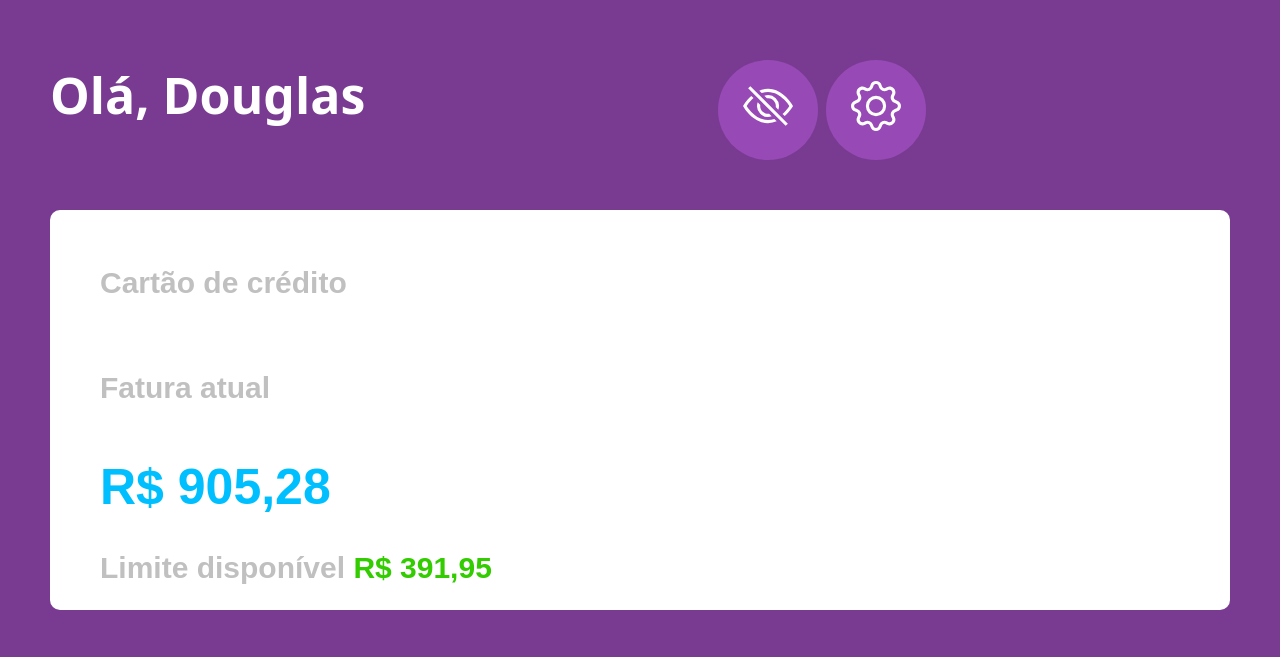
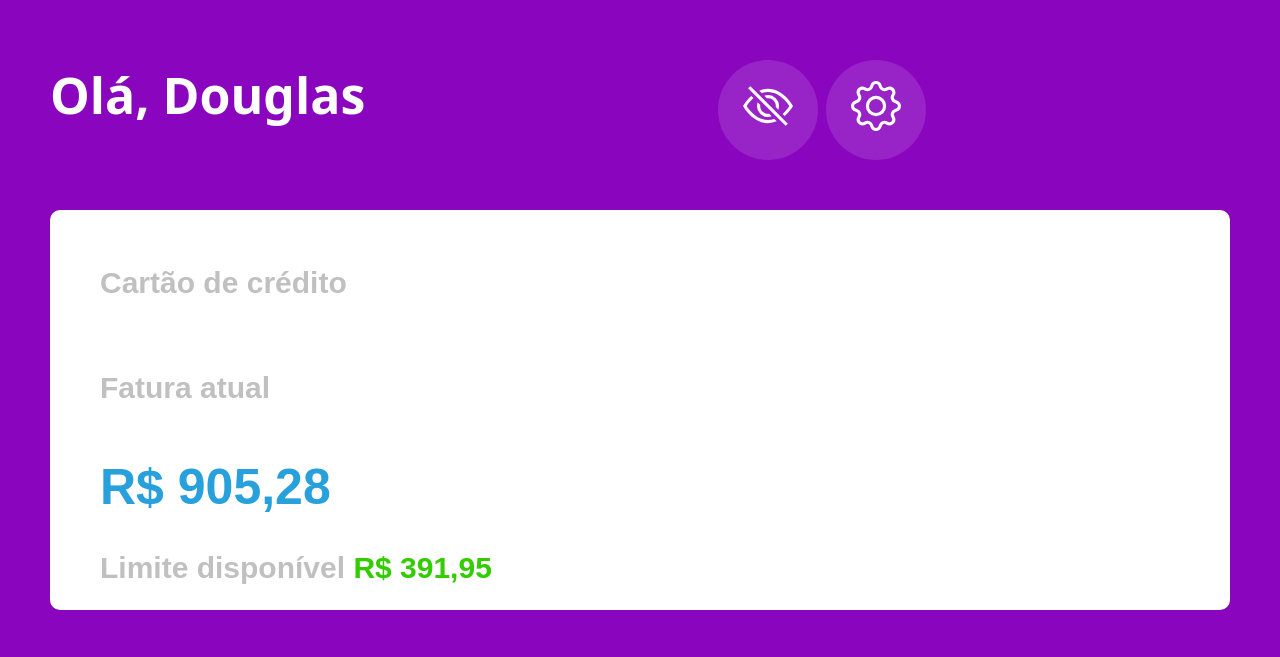
Before and after one commit to douglaslmts/Mobile, a plain HTML site: page index.html in a window 1280 px wide. Shown: the part 112-769 px from the top of the page. Drawn offline with nearby package versions, Linux system fonts and the light colour scheme.

Commit message:
Cores originais

```diff
--- a/css/style.css
+++ b/css/style.css
@@ -7,7 +7,7 @@
     height: 100px;
     border-radius: 100%;
     display:inline-block;
-    background-color:#974ab5;
+    background-color:#9824C7;
     text-align: center;
     padding-top: 20px;
     font-weight: lighter;
--- a/index.html
+++ b/index.html
@@ -7,7 +7,7 @@
     <link href="https://cdn.jsdelivr.net/npm/bootstrap@5.0.0-beta1/dist/css/bootstrap.min.css" rel="stylesheet" integrity="sha384-giJF6kkoqNQ00vy+HMDP7azOuL0xtbfIcaT9wjKHr8RbDVddVHyTfAAsrekwKmP1" crossorigin="anonymous">
     <link rel="stylesheet" href="css/style.css">
 </head>
-<body style="background-color:#793b91;">
+<body style="background-color:#8A05BE">
     <div id="div1">
         <div style="padding-top:20px;border:;width: 660px;height:100px;display: inline-block;font-size: 50px;">Olá, Douglas</div>
         <div id="divview">
@@ -26,7 +26,7 @@
        <div id="div2">
             <p style="font-family:'arial';color:silver;font-size:30px;padding-top:50px ;padding-left: 50px;">Cartão de crédito</p>
             <p style="font-family:'arial';color:silver;font-size:30px;padding-top:50px ;padding-left: 50px;">Fatura atual</p>
-            <p style="font-family:'arial';color:#00bfff;padding-left: 50px;padding-top:30px;font-size: 50px;">R$ 905,28</p>
+            <p style="font-family:'arial';color:#28A0DC;padding-left: 50px;padding-top:30px;font-size: 50px;">R$ 905,28</p>
             <p style="font-family:'arial';color:silver;font-size:30px;padding-left: 50px;padding-top:10px ;">Limite disponível <font style="color:  #33cc00;">R$ 391,95</font></p>
         </div>
        <div id="div3">
--- a/js/script_index.js
+++ b/js/script_index.js
@@ -12,7 +12,7 @@ window.addEventListener('resize', function() { redimenciona() })
 
 function redimenciona() {
     x.style.margin = "150px auto";
-    x.style.backgroundColor = "#793b91";
+    x.style.backgroundColor = "#8A05BE";
     x.style.border = "";
     x.style.width = window.innerWidth + "px";
     x.style.height = window.innerHeight + "px";
```
